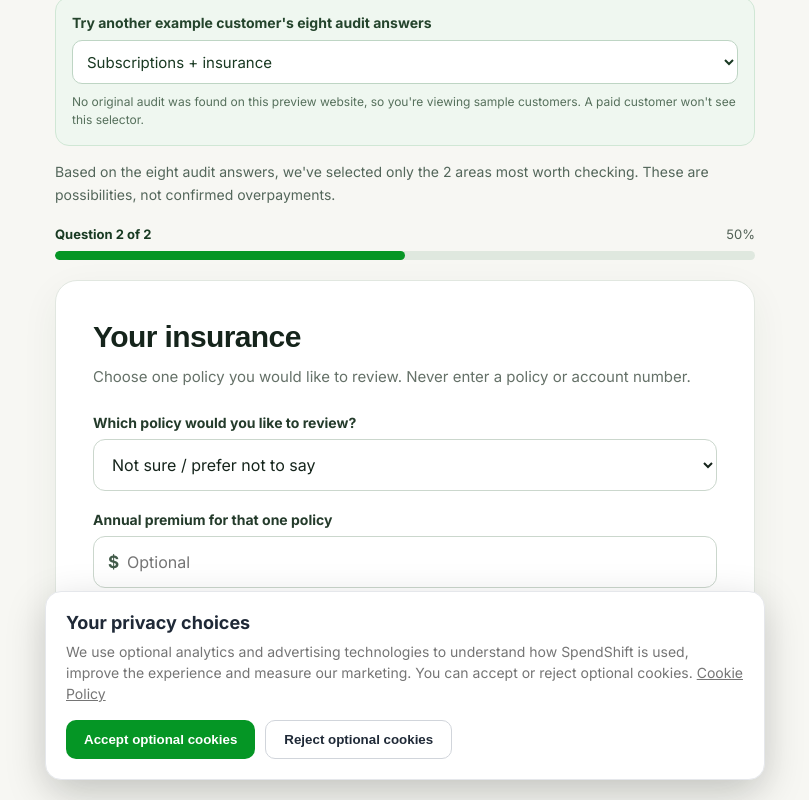
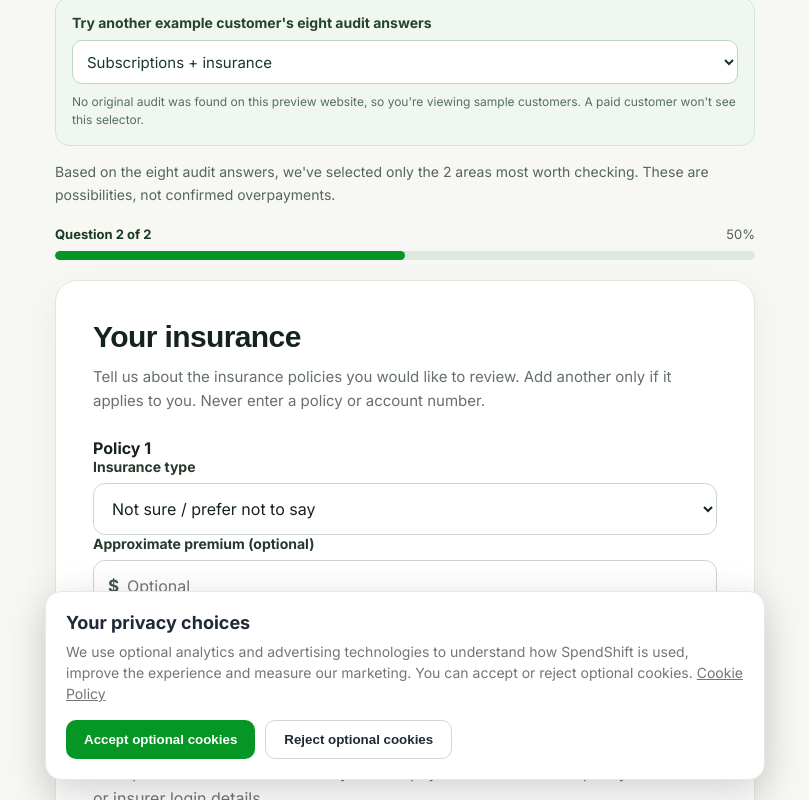
Before and after one commit to SpendShiftOfficial/Spenshiftnew, a Next.js app: page /personalise in a window 1280 px wide. Both pictures are taken after a click on the button "Next question". Shown: the part 475-1275 px from the top of the page, without its empty margins (235-1044 px from the left). Built offline with nearby package versions, Linux system fonts and the light colour scheme; a web font is replaced by a local one.

Commit message:
Phase 1: support multiple optional insurance policies

```diff
--- a/app/personalise/page.tsx
+++ b/app/personalise/page.tsx
@@ -2,7 +2,7 @@
 
 import { useEffect, useMemo, useState } from "react";
 import Header from "@/components/Header";
-import { ArrowLeft, ArrowRight, CheckCircle2, LockKeyhole, Sparkles } from "lucide-react";
+import { ArrowLeft, ArrowRight, CheckCircle2, LockKeyhole, Plus, Sparkles } from "lucide-react";
 import styles from "./personalise.module.css";
 import { previewProfiles, selectPersonalisationAreas, type PersonalisationArea } from "@/lib/personalisation-questions";
 
@@ -17,8 +17,6 @@ type DetailKey =
   | "subscriptionsMonthly"
   | "takeawayOrder"
   | "convenienceWeekly"
-  | "insuranceType"
-  | "insuranceAnnual"
   | "unplannedArea";
 
 type Details = Record<DetailKey, string>;
@@ -32,10 +30,19 @@ const initialDetails: Details = {
   subscriptionsMonthly: "",
   takeawayOrder: "",
   convenienceWeekly: "",
-  insuranceType: "",
-  insuranceAnnual: "",
   unplannedArea: "",
 };
+
+type InsurancePolicy = {
+  id: number;
+  type: string;
+  premium: string;
+  paymentPeriod: "month" | "year";
+};
+
+function initialInsurancePolicies(): InsurancePolicy[] {
+  return [{ id: 1, type: "", premium: "", paymentPeriod: "year" }];
+}
 
 type Section = { id: SectionId; title: string; explanation: string };
 const sections: Section[] = [
@@ -67,7 +74,7 @@ const sections: Section[] = [
   {
     id: "insurance",
     title: "Your insurance",
-    explanation: "Choose one policy you would like to review. Never enter a policy or account number.",
+    explanation: "Tell us about the insurance policies you would like to review. Add another only if it applies to you. Never enter a policy or account number.",
   },
   {
     id: "unplanned",
@@ -110,6 +117,7 @@ function MoneyField({
 export default function PersonalisePage() {
   const [audit, setAudit] = useState<string[] | null>(null);
   const [details, setDetails] = useState<Details>(initialDetails);
+  const [insurancePolicies, setInsurancePolicies] = useState<InsurancePolicy[]>(initialInsurancePolicies);
   const [step, setStep] = useState(0);
   const [demoKey, setDemoKey] = useState("subscriptions-insurance");
 
@@ -145,6 +153,28 @@ export default function PersonalisePage() {
     setDetails((previous) => ({ ...previous, [key]: value }));
   }
 
+  function updateInsurancePolicy(id: number, patch: Partial<Omit<InsurancePolicy, "id">>) {
+    setInsurancePolicies((previous) =>
+      previous.map((policy) => policy.id === id ? { ...policy, ...patch } : policy),
+    );
+  }
+
+  function addInsurancePolicy() {
+    setInsurancePolicies((previous) => {
+      if (previous.length >= 6) return previous;
+      const nextId = Math.max(0, ...previous.map((policy) => policy.id)) + 1;
+      return [...previous, { id: nextId, type: "", premium: "", paymentPeriod: "year" }];
+    });
+  }
+
+  function removeInsurancePolicy(id: number) {
+    setInsurancePolicies((previous) =>
+      previous.length === 1
+        ? initialInsurancePolicies()
+        : previous.filter((policy) => policy.id !== id),
+    );
+  }
+
   // Skipping a section must also discard its answers if someone comes back.
   function skipSection() {
     const keysBySection: Record<SectionId, DetailKey[]> = {
@@ -153,7 +183,7 @@ export default function PersonalisePage() {
       subscriptions: ["subscriptionsMonthly"],
       takeaway: ["takeawayOrder"],
       convenience: ["convenienceWeekly"],
-      insurance: ["insuranceType", "insuranceAnnual"],
+      insurance: [],
       unplanned: ["unplannedArea"],
     };
     setDetails((previous) => {
@@ -161,6 +191,7 @@ export default function PersonalisePage() {
       for (const key of keysBySection[current.id]) next[key] = "";
       return next;
     });
+    if (current.id === "insurance") setInsurancePolicies(initialInsurancePolicies());
     setStep((index) => Math.min(index + 1, visibleSections.length));
   }
 
@@ -173,8 +204,14 @@ export default function PersonalisePage() {
     { label: "Subscriptions", value: details.subscriptionsMonthly ? "$" + details.subscriptionsMonthly + " per month" : "" },
     { label: "Average takeaway order", value: details.takeawayOrder ? "$" + details.takeawayOrder : "" },
     { label: "Convenience purchases", value: details.convenienceWeekly ? "$" + details.convenienceWeekly + " per week" : "" },
-    { label: "Insurance type", value: details.insuranceType },
-    { label: "Insurance premium", value: details.insuranceAnnual ? "$" + details.insuranceAnnual + " per year" : "" },
+    ...insurancePolicies
+      .filter((policy) => policy.type !== "" || policy.premium !== "")
+      .map((policy, index) => ({
+        label: "Insurance " + (index + 1) + " — " + (policy.type || "Type not provided"),
+        value: policy.premium !== ""
+          ? "$" + Number(policy.premium).toLocaleString("en-AU", { maximumFractionDigits: 2 }) + " per " + (policy.paymentPeriod === "month" ? "month" : "year")
+          : "Premium not provided",
+      })),
     { label: "Unplanned purchase category", value: details.unplannedArea },
   ].filter((item) => item.value !== "");
 
@@ -200,6 +237,7 @@ export default function PersonalisePage() {
               onChange={(event) => {
                 setDemoKey(event.target.value);
                 setDetails(initialDetails);
+                setInsurancePolicies(initialInsurancePolicies());
                 setStep(0);
               }}
             >
@@ -245,7 +283,7 @@ export default function PersonalisePage() {
                     <ArrowLeft size={18} /> Edit answers
                   </button>
                 )}
-                <button className={styles.primary} type="button" onClick={() => { setStep(0); setDetails(initialDetails); }}>
+                <button className={styles.primary} type="button" onClick={() => { setStep(0); setDetails(initialDetails); setInsurancePolicies(initialInsurancePolicies()); }}>
                   Start preview again <ArrowRight size={18} />
                 </button>
               </div>
@@ -293,16 +331,84 @@ export default function PersonalisePage() {
                   <MoneyField id="convenienceWeekly" label="Approximate convenience spending per week" value={details.convenienceWeekly} onChange={update} hint="Do not include takeaway or delivery costs a second time." />
                 )}
                 {current.id === "insurance" && (
-                  <>
-                    <div className={styles.field}>
-                      <label htmlFor="insuranceType">Which policy would you like to review?</label>
-                      <select id="insuranceType" value={details.insuranceType} onChange={(e) => update("insuranceType", e.target.value)}>
-                        <option value="">Not sure / prefer not to say</option>
-                        <option>Car</option><option>Home or contents</option><option>Health</option><option>Other</option>
-                      </select>
-                    </div>
-                    <MoneyField id="insuranceAnnual" label="Annual premium for that one policy" value={details.insuranceAnnual} onChange={update} hint="An estimate is fine. We won't assume you can save a fixed percentage of it." />
-                  </>
+                  <div className={styles.insuranceList}>
+                    {insurancePolicies.map((policy, index) => (
+                      <div className={styles.policyCard} key={policy.id}>
+                        <div className={styles.policyHeader}>
+                          <strong>Policy {index + 1}</strong>
+                          {insurancePolicies.length > 1 && (
+                            <button
+                              type="button"
+                              className={styles.removePolicy}
+                              onClick={() => removeInsurancePolicy(policy.id)}
+                              aria-label={"Remove insurance policy " + (index + 1)}
+                            >
+                              Remove
+                            </button>
+                          )}
+                        </div>
+                        <div className={styles.field}>
+                          <label htmlFor={"insuranceType-" + policy.id}>Insurance type</label>
+                          <select
+                            id={"insuranceType-" + policy.id}
+                            value={policy.type}
+                            onChange={(event) => updateInsurancePolicy(policy.id, { type: event.target.value })}
+                          >
+                            <option value="">Not sure / prefer not to say</option>
+                            <option>Car</option>
+                            <option>Home or contents</option>
+                            <option>Health</option>
+                            <option>Life or income protection</option>
+                            <option>Pet</option>
+                            <option>Travel</option>
+                            <option>Other</option>
+                          </select>
+                        </div>
+                        <div className={styles.field}>
+                          <label htmlFor={"insurancePremium-" + policy.id}>Approximate premium (optional)</label>
+                          <div className={styles.moneyInput}>
+                            <span aria-hidden="true">$</span>
+                            <input
+                              id={"insurancePremium-" + policy.id}
+                              type="number"
+                              min="0"
+                              max="100000"
+                              step="0.01"
+                              inputMode="decimal"
+                              placeholder="Optional"
+                              value={policy.premium}
+                              onChange={(event) => updateInsurancePolicy(policy.id, { premium: event.target.value })}
+                            />
+                          </div>
+                        </div>
+                        <div className={styles.field}>
+                          <label htmlFor={"insurancePeriod-" + policy.id}>How often do you pay?</label>
+                          <select
+                            id={"insurancePeriod-" + policy.id}
+                            value={policy.paymentPeriod}
+                            onChange={(event) => updateInsurancePolicy(policy.id, { paymentPeriod: event.target.value === "month" ? "month" : "year" })}
+                          >
+                            <option value="year">Yearly</option>
+                            <option value="month">Monthly</option>
+                          </select>
+                        </div>
+                      </div>
+                    ))}
+                    {insurancePolicies.length < 6 && (
+                      <button
+                        className={styles.addPolicy}
+                        type="button"
+                        onClick={addInsurancePolicy}
+                      >
+                        <Plus size={18} /> Add another insurance policy
+                      </button>
+                    )}
+                    <p className={styles.policyHint}>
+                      Include only policies you want help reviewing, up to six.
+                      Each amount is optional. Your premium is not automatically an overpayment.
+                      Do not enter policy numbers or insurer login details.
+                    </p>
+                  </div>
                 )}
                 {current.id === "unplanned" && (
                   <div className={styles.field}>
```
